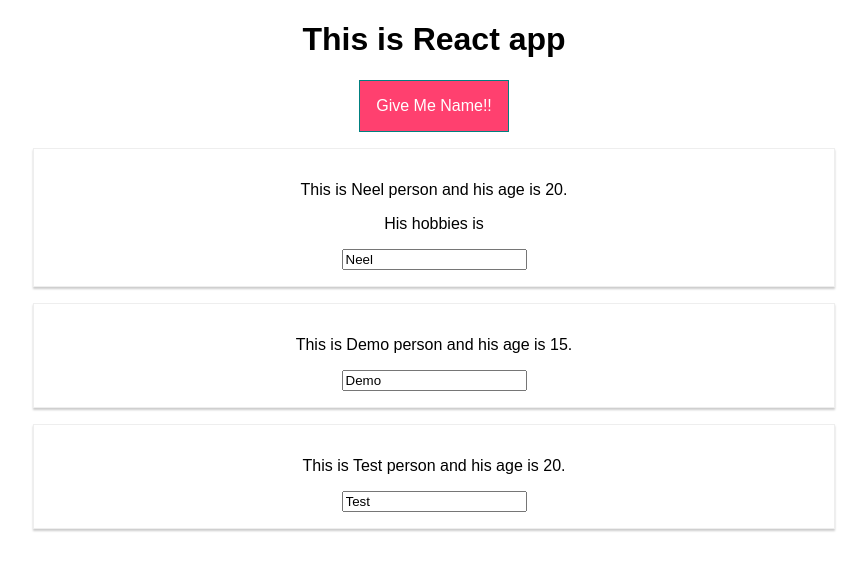
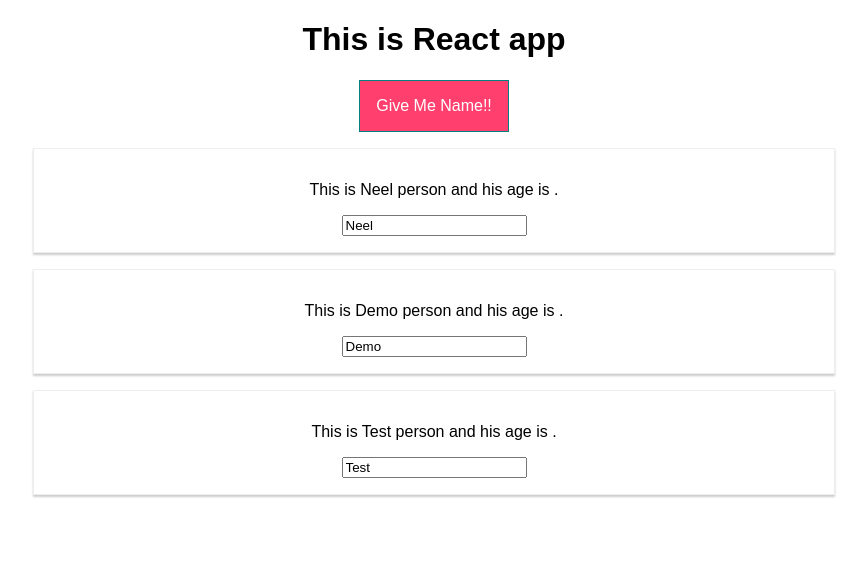
Before and after one commit to Hell4U/react-complete-guide, a React (Create React App) app: page / in a window 1280 px wide. Shown: the top 570 px of the page, without its empty margins (206-1073 px from the left). Built offline with nearby package versions, Linux system fonts and the light colour scheme.

Commit message:
Outputting List

```diff
--- a/src/App.js
+++ b/src/App.js
@@ -57,31 +57,7 @@
       color:'#fff'
     };
 
-    let person=null;
 
-    if(this.state.isVisible){
-        person=(<div>
-          <Person
-          name={this.state.persons[0].name}
-          age={this.state.persons[0].age}
-          click={this.switchNameHandler.bind(this, "Neel-Mungra")}
-          change={this.nameChangeHandler}
-          >His hobbies is</Person>
-
-          <Person name={this.state.persons[1].name} age={this.state.persons[1].age}/>
-
-          <Person name={this.state.persons[2].name} age={this.state.persons[2].age}/>
-
-        </div>
-      )
-    }
-    else{
-      person=(
-        <div>
-          There is nothing here.
-        </div>
-      )
-    }
 
     return (
       <div className="App">
@@ -89,8 +65,13 @@
         <button
         onClick={this.togglePersonHandler}
         style={style}>Give Me Name!!</button>
-
-        {person}
+        {
+          this.state.persons.map(person => {
+            return <Person
+                    name={person.name}
+                    roll={person.roll} />
+          })
+        }
       </div>
 
     );
```
